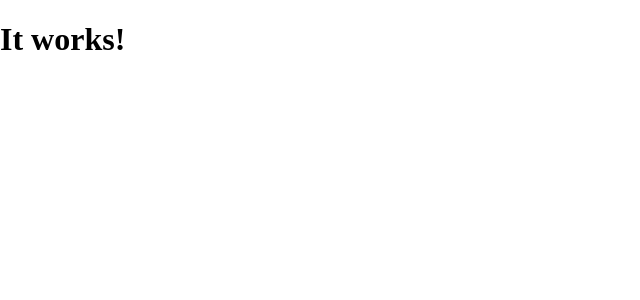
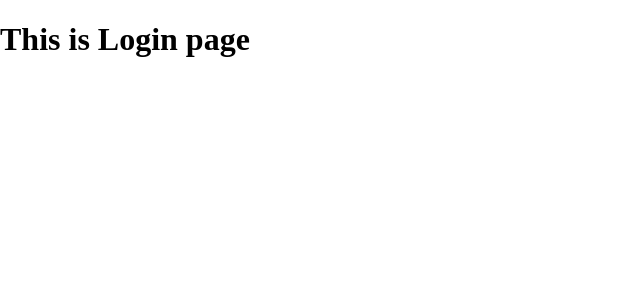
Before and after one commit to hishamss/GraphQL_Events, a React (Create React App) app in the folder client/: page /auth in a window 1280 px wide. Shown: the top 300 px of the page, without its empty margins (0-640 px from the left). Built offline with nearby package versions, Linux system fonts and the light colour scheme.

Commit message:
installed react router and implemented the routes

```diff
--- a/client/src/App.js
+++ b/client/src/App.js
@@ -1,10 +1,22 @@
 import React from "react";
+import {
+  BrowserRouter as Router,
+  Route,
+  Switch,
+  Redirect,
+} from "react-router-dom";
+import Login from "./pages/login";
 
 function App() {
   return (
-    <div className="App">
-      <h1>It works!</h1>
-    </div>
+    <Router>
+      <Switch>
+        <Redirect from="/" to="/auth" exact />
+        <Route path="/auth" component={Login} />
+        <Route path="/events" component={null} />
+        <Route path="/bookings" component={null} />
+      </Switch>
+    </Router>
   );
 }
 
--- /dev/null
+++ b/client/src/pages/login.js
@@ -0,0 +1,7 @@
+import React from "react";
+
+function login() {
+  return <h1>This is Login page</h1>;
+}
+
+export default login;
--- a/package.json
+++ b/package.json
@@ -24,7 +24,8 @@
     "express-graphql": "^0.11.0",
     "graphql": "^15.3.0",
     "jsonwebtoken": "^8.5.1",
-    "mongoose": "^5.9.29"
+    "mongoose": "^5.9.29",
+    "react-router-dom": "^5.2.0"
   },
   "devDependencies": {
     "nodemon": "^2.0.4"
```
Also changed, not shown: 1 other file (tests, documents, lock files or other folders).
